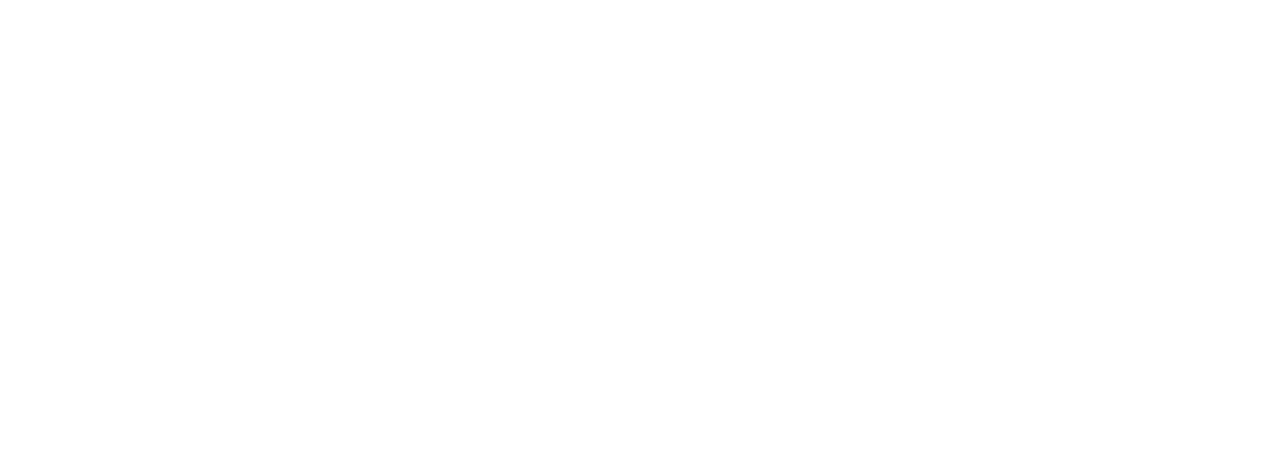
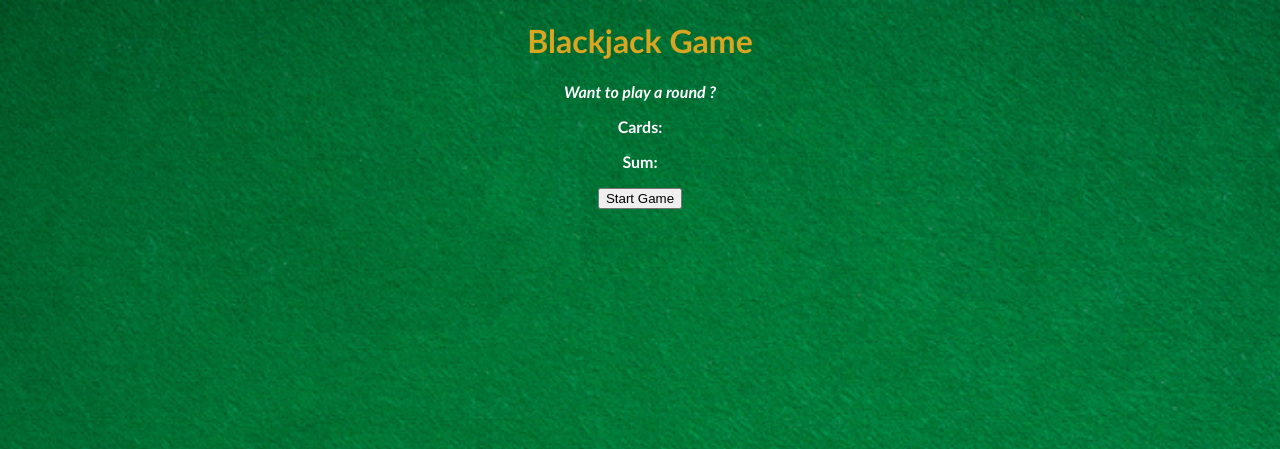
Before and after one commit to sergioralandison/blackjack-game, a PHP site: page / in a window 1280 px wide. Before the commit the part shown is empty. Shown: the top 449 px of the page. Run offline with PHP 8.4, Linux system fonts and the light colour scheme.

Commit message:
some tags structure added, link to style file

```diff
--- a/index.php
+++ b/index.php
@@ -4,12 +4,16 @@
     <meta charset="UTF-8">
     <meta http-equiv="X-UA-Compatible" content="IE=edge">
     <meta name="viewport" content="width=device-width, initial-scale=1.0">
+    <link rel="stylesheet" href="style.css">
     <title>Blackjack Game</title>
 </head>
 
 <body>
-
-
+    <h1>Blackjack Game</h1>
+    <p id="message-el">Want to play a round ?</p>
+    <p>Cards:</p>
+    <p>Sum:</p>
+    <button id="start-el">Start Game</button>
     <script src="script.js"></script>
 </body>
 </html>
```
